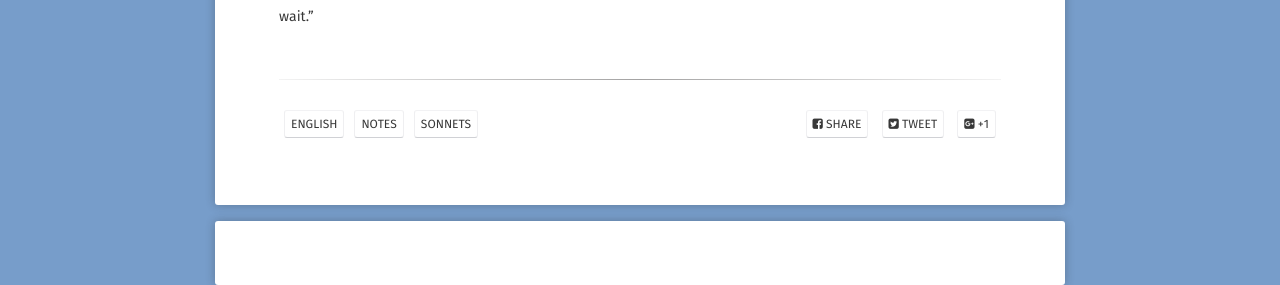
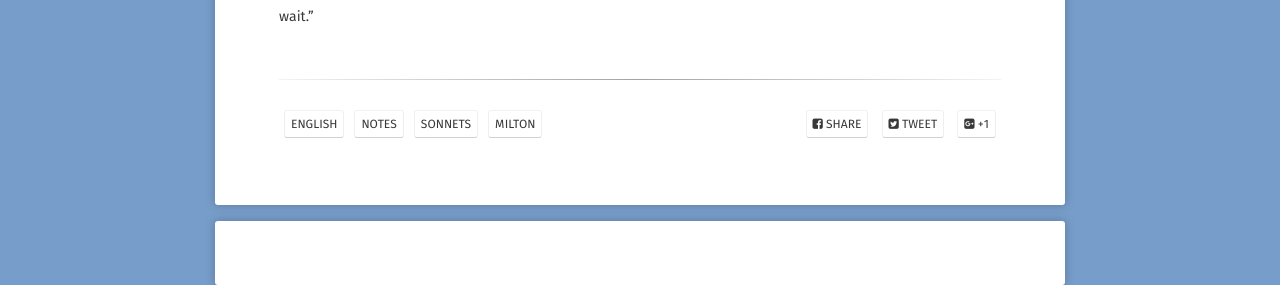
Before and after one commit to EthenStrine/site, a Jekyll site: the page built from _posts/2019-01-09-milton.md, in a window 1280 px wide. Shown: the part 1657-1942 px from the top of the page. Built offline with Jekyll 4.4.1, drawn with Linux system fonts in a browser that asks for light colours; some web fonts are replaced; comment, search, counter and statistics services are not loaded.

Commit message:
Update 2019-01-09-milton.md

```diff
--- a/_posts/2019-01-09-milton.md
+++ b/_posts/2019-01-09-milton.md
@@ -7,6 +7,7 @@ tag:
 - English
 - Notes
 - Sonnets
+- Milton
 comments: true
 ---
 
```
